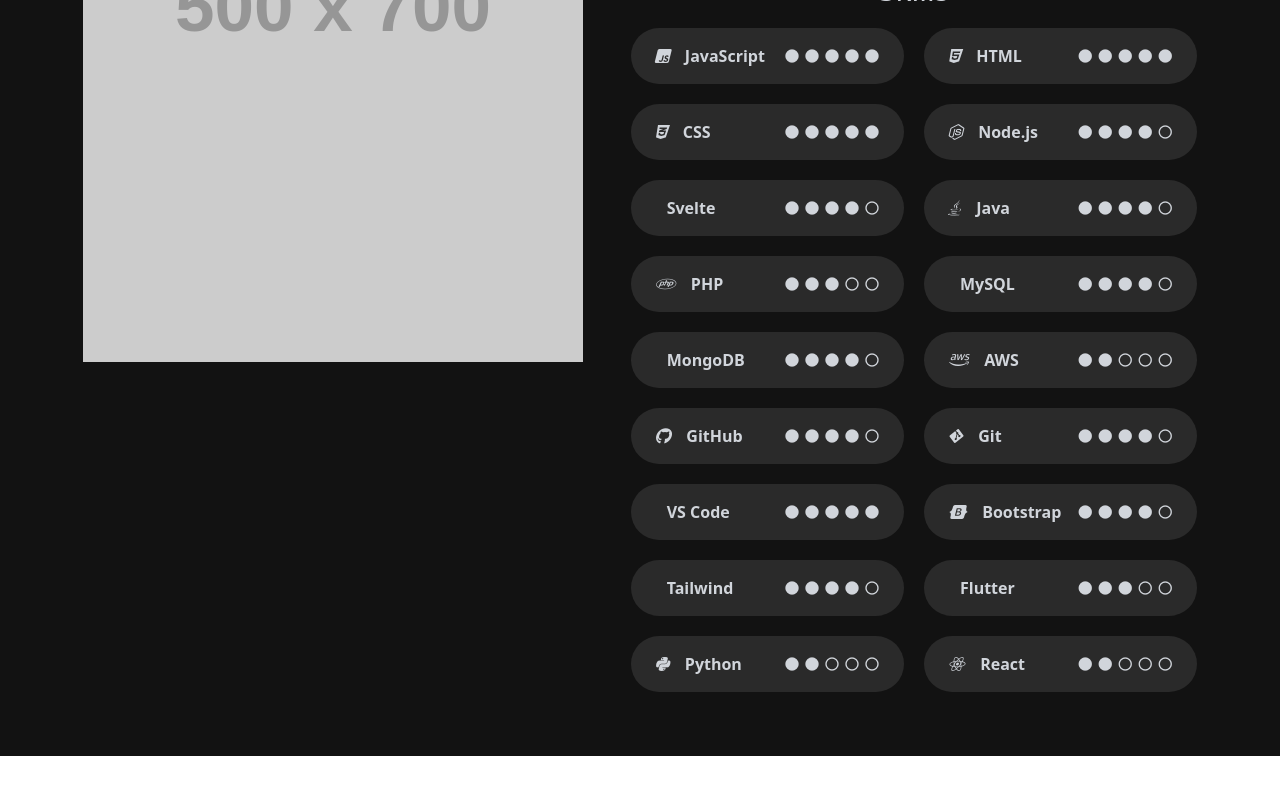
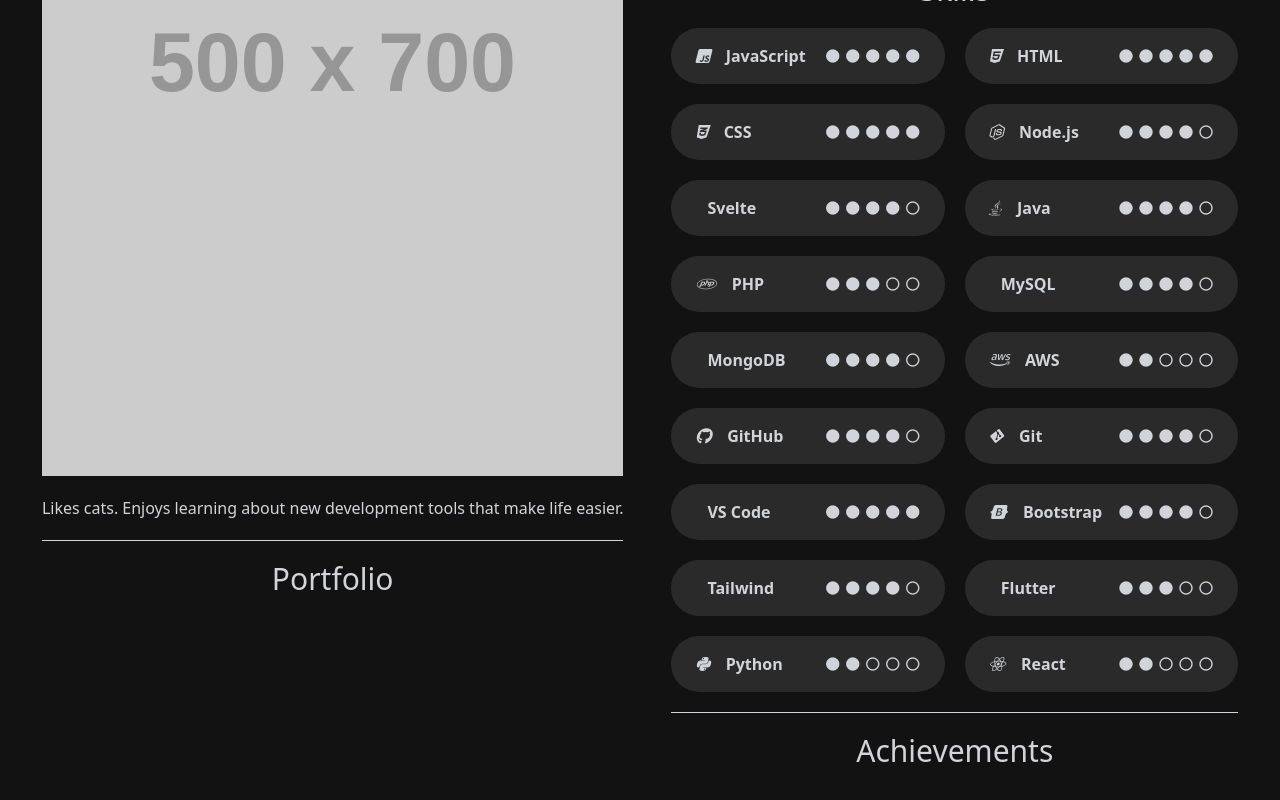
Before and after one commit to RafiSoemarno/portfolio, a Svelte app: page / in a window 1280 px wide. Shown: the part 402-1202 px from the top of the page. Before the commit the page ends 1158 px from the top, so only its background shows below. Built offline with nearby package versions, Linux system fonts and the light colour scheme.

Commit message:
test commit

```diff
--- a/src/App.svelte
+++ b/src/App.svelte
@@ -1,14 +1,20 @@
 <script lang="ts">
 	import Skill from './component/Skill.svelte';
-	import skills from './skills.json';
+	import skills from './data/skills.json';
 </script>
 
-<main class="bg-primary py-16">
+<main class="bg-primary text-gray-300 py-16">
 	<div class="flex flex-row justify-center gap-12">
-		<div class="flex flex-col">
+		<div class="flex flex-col gap-5">
 			<img src="https://via.placeholder.com/500x700" alt="" />
+			<p class="text-center">Likes cats. Enjoys learning about new development tools that make life easier.</p>
+			<hr>
+			<h2 class="text-3xl text-center">Portfolio</h2>
+			<div class="grid grid-cols-2 gap-5">
+
+			</div>
 		</div>
-		<div class="flex flex-col text-gray-300 gap-5">
+		<div class="flex flex-col gap-5">
 			<h1 class="text-4xl">Bismani Rafi Lusadi Soemarno</h1>
 			<hr>
 			<div class="flex items-center gap-2 text-2xl">
@@ -34,6 +40,11 @@
 					<Skill icon={skill.icon} name={skill.name} level={skill.level}/>
 				{/each}
 			</div>
+			<hr>
+			<h2 class="text-3xl text-center">Achievements</h2>
+			<div class="grid grid-cols-2 gap-5">
+
+			</div>
 		</div>
 	</div>
 </main>
--- /dev/null
+++ b/src/component/Achievement.svelte
@@ -0,0 +1,37 @@
+<script>
+    export let icon;
+    export let name;
+    export let level;
+    let dots = [];
+
+    for (let i = 0; i < 5; i++) {
+        dots[i] = i < level ? true : false;
+    }
+</script>
+
+<div class="flex justify-between gap-4 bg-white bg-opacity-10 rounded-full p-4 px-6">
+    <div>
+        <i class={icon} />
+        <span class="ml-3 font-bold">{name}</span>
+    </div>
+    <div class="flex gap-1 items-center">
+        {#each dots as dot}
+            {#if dot}
+                <span class="material-icons-round">circle</span>
+            {:else}
+                <span class="material-icons-outlined">circle</span>
+            {/if}
+        {/each}
+    </div>
+</div>
+
+<style>
+    .material-icons-round {
+        font-size: 16px;
+        vertical-align: middle;
+    }
+    .material-icons-outlined {
+        font-size: 16px;
+        vertical-align: middle;
+    }
+</style>
--- a/src/main.ts
+++ b/src/main.ts
@@ -1,10 +1,7 @@
 import App from './App.svelte';
 
 const app = new App({
-	target: document.body,
-	props: {
-		name: 'world'
-	}
+	target: document.body
 });
 
 export default app;
```
Also changed, not shown: package.json (line endings or trailing spaces), src/data/skills.json (renamed from src/skills.json), tsconfig.json (line endings or trailing spaces).
